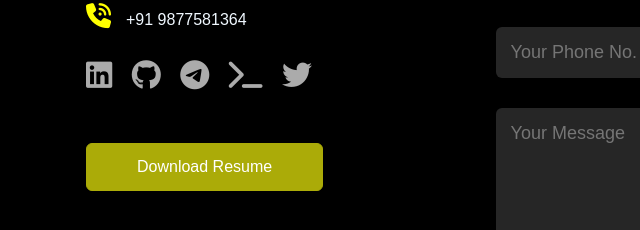
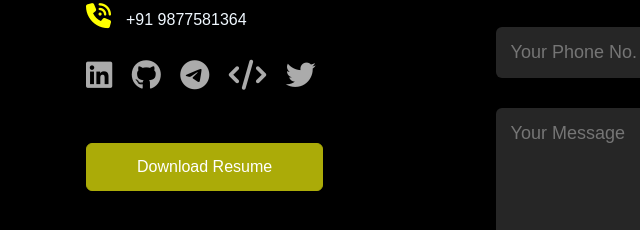
Before and after one commit to officialayushyadav15/portfolio, a plain HTML site: page index.html in a window 1280 px wide. Shown: the part 3431-3661 px from the top of the page, 42-682 px from the left. Drawn offline with Linux system fonts and the light colour scheme.

Commit message:
Update index.html
updated leetcode code

```diff
--- a/index.html
+++ b/index.html
@@ -165,7 +165,7 @@
                     <a href="https://www.linkedin.com/in/ayush-yadav-408924230"><i class="fa-brands fa-linkedin"></i></a>
                     <a href="https://github.com/officialayushyadav15"><i class="fa-brands fa-github"></i></a>
                     <a href="https://t.me/Ayush_21BCS4772"><i class="fa-brands fa-telegram"></i></a>
-                    <a href="https://leetcode.com/u/ayush1509yadav/"><i class="fa-solid fa-terminal"></i></a>
+                    <a href="https://leetcode.com/u/ayush1509yadav/"><i class="fa-solid fa-code"></i></a>
                     <a href="https://x.com/ayush10000y?t=0sjwvspMO9qlggV0_lk6sw&s=08"><i class="fa-brands fa-twitter"></i></a>
                 </div>
                 <a href="images/resume.pdf" download class="btn btn2">Download Resume</a>
```
